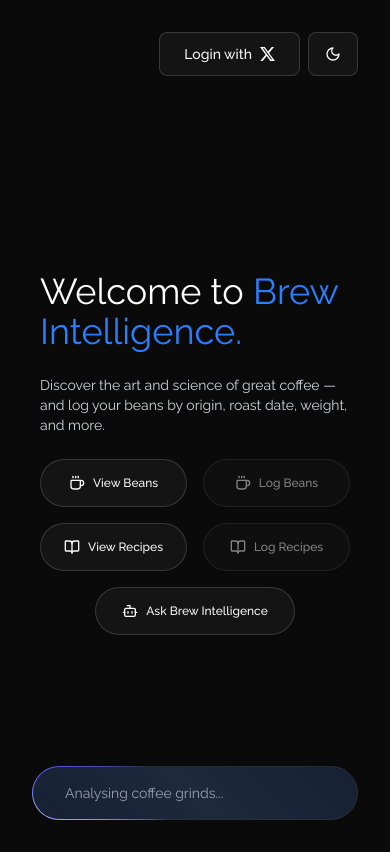
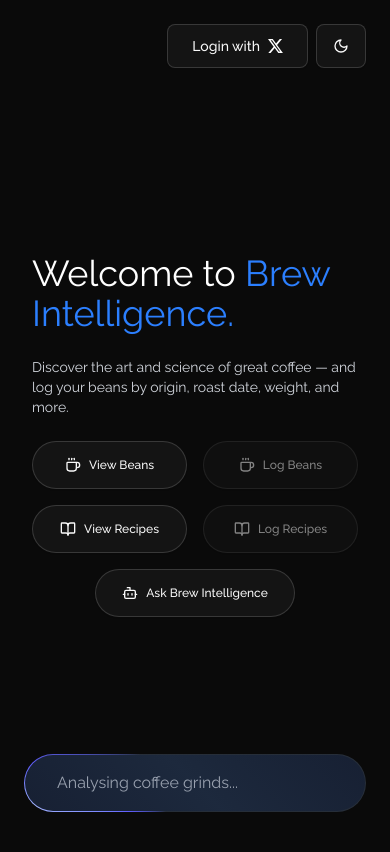
Before and after one commit to joshydavid/brew-intelligence, a Next.js app in the folder frontend/: page / in a window 390 px wide. Built offline with nearby package versions, Linux system fonts and the light colour scheme; no server answers.

Commit message:
fix: ui improvements
Signed-off-by: joshydavid <cxang.2022@scis.smu.edu.sg>

```diff
--- a/frontend/app/chat/ChatHelperText.tsx
+++ b/frontend/app/chat/ChatHelperText.tsx
@@ -3,9 +3,8 @@
 export default function ChatHelperText() {
   return (
     <div className="flex flex-1 flex-col items-center justify-center gap-8 px-2">
-      <h1 className="text-3xl text-gray-900 dark:text-white">
-        👋 Hey, I'm your{" "}
-        <span className="text-blue-600 dark:text-blue-500">AI Barista.</span>
+      <h1 className="text-3xl text-blue-600 dark:text-blue-500">
+        Brew Intelligently.
       </h1>
       <p className="text-sm text-gray-600 md:text-lg dark:text-gray-200">
         {APP_AI.LONG_DESCRIPTION}
--- a/frontend/app/chat/ChatInput.tsx
+++ b/frontend/app/chat/ChatInput.tsx
@@ -16,7 +16,7 @@
             <Input
               {...field}
               className={cn(
-                "md:text-md rounded-full text-sm text-gray-600 shadow-none focus:ring-0 focus-visible:ring-0 md:text-sm dark:text-gray-400",
+                "rounded-full text-gray-600 shadow-none focus:ring-0 focus-visible:ring-0 dark:text-gray-400",
                 "mx-auto max-w-2xl animate-border border border-transparent",
                 "dark:[background:linear-gradient(45deg,#172033,theme(colors.slate.800)_50%,#172033)_padding-box,conic-gradient(from_var(--border-angle),theme(colors.slate.600/.48)_80%,_theme(colors.indigo.500)_86%,_theme(colors.indigo.300)_90%,_theme(colors.indigo.500)_94%,_theme(colors.slate.600/.48))_border-box]",
                 "bg-gray-100",
--- a/frontend/app/chat/page.tsx
+++ b/frontend/app/chat/page.tsx
@@ -93,7 +93,7 @@
   }
 
   return (
-    <div className="mx-auto flex min-h-[calc(100vh-100px)] w-full max-w-5xl flex-col p-8">
+    <div className="mx-auto flex min-h-[calc(100vh-100px)] w-full max-w-5xl flex-col p-6">
       {queries.length > 0 ? (
         <>
           <ChatLLM queries={queries} />
--- a/frontend/app/components/BrewIntelligence/BrewIntelligenceBot.tsx
+++ b/frontend/app/components/BrewIntelligence/BrewIntelligenceBot.tsx
@@ -1,21 +1,28 @@
 "use client";
 
+import HashLoaderSpinner from "@/components/Spinner/HashLoaderSpinner";
+import { useLoading } from "@/hooks/use-loading";
 import { CLIENT_ROUTES } from "@/lib/constants/client-routes";
 import { APP } from "@/lib/constants/metadata";
 import { cn } from "@/lib/constants/utils";
-import { useRouter } from "next/navigation";
 
 export default function BrewIntelligenceBot() {
-  const router = useRouter();
+  const { isLoading, navigate } = useLoading();
+
   return (
     <div
       className={gradientBorderClass}
       role="button"
       tabIndex={0}
-      onClick={() => router.push(CLIENT_ROUTES.BREW_INTELLIGENCE)}
+      onClick={() => navigate(CLIENT_ROUTES.BREW_INTELLIGENCE)}
     >
-      <p className="md:text-md ml-4 p-4 text-sm text-gray-400 dark:text-gray-400">
-        {APP.CTA}
+      <p
+        className={cn(
+          isLoading && "justify-center",
+          "ml-4 flex p-4 text-gray-400 md:text-sm dark:text-gray-400",
+        )}
+      >
+        {isLoading ? <HashLoaderSpinner /> : <>{APP.CTA}</>}
       </p>
     </div>
   );
--- a/frontend/app/components/Header/index.tsx
+++ b/frontend/app/components/Header/index.tsx
@@ -11,7 +11,7 @@
   const { authData } = useAuthStatus();
 
   return (
-    <header className="flex flex-row items-center justify-between p-8">
+    <header className="flex flex-row items-center justify-between p-6">
       <div>{pathname !== "/" && <BackButton />}</div>
       <div className="flex items-center gap-2">
         <LoginX name={authData?.name ?? ""} />
--- a/frontend/app/lib/constants/metadata.ts
+++ b/frontend/app/lib/constants/metadata.ts
@@ -10,6 +10,6 @@
 
 export const APP_AI = {
   LONG_DESCRIPTION:
-    "Here to help you troubleshoot and perfect your coffee. Just tell me how you’re brewing — your method, dose, water, and timing — and I’ll guide you with tips, adjustments, and insights to help you make the best cup possible.",
+    "Tell me how you’re brewing — your method, dose, water, and timing and I’ll guide you with tips, adjustments, and insights to help you make the best cup possible.",
   INPUT_PLACEHOLDER: "Why does my brew taste so bitter?",
 };
--- a/frontend/app/page.tsx
+++ b/frontend/app/page.tsx
@@ -3,7 +3,7 @@
 
 export default function Home() {
   return (
-    <main className="flex min-h-[calc(100vh-100px)] w-screen flex-col p-8">
+    <main className="flex min-h-[calc(100vh-100px)] w-screen flex-col p-6">
       <div className="flex flex-1 flex-col items-center justify-center">
         <LandingIntro />
       </div>
```
